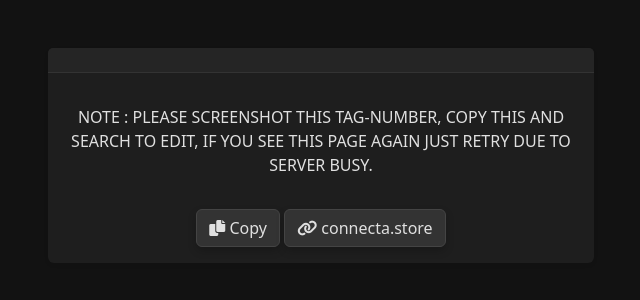
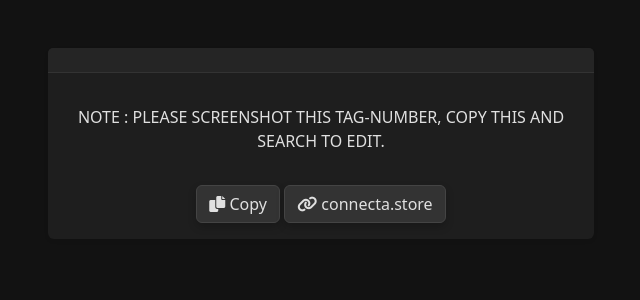
Before and after one commit to Rottie420/project-connecta, a Flask app: template templates/setup-tag.html in a window 1280 px wide. Shown: the top 300 px of the page, without its empty margins (319-959 px from the left). Run offline with Flask 3, Linux system fonts and the light colour scheme; the template is opened without the code that fills it, so the values that code supplies are empty.

Commit message:
smooth registraion

```diff
--- a/templates/setup-tag.html
+++ b/templates/setup-tag.html
@@ -61,7 +61,7 @@
                     </div>
                     <div class="card-body text-center">
                         <p class="fs-3" id="control-number">{{ message }}</p>
-                        <p class="fs-6">NOTE : PLEASE SCREENSHOT THIS TAG-NUMBER, COPY THIS AND SEARCH TO EDIT, IF YOU SEE THIS PAGE AGAIN JUST RETRY DUE TO SERVER BUSY.</p>
+                        <p class="fs-6">NOTE : PLEASE SCREENSHOT THIS TAG-NUMBER, COPY THIS AND SEARCH TO EDIT.</p>
                         <button onclick="copyToClipboard()" class="btn btn-secondary mt-3">
                             <i class="fa fa-copy"></i> Copy
                         </button>
```
